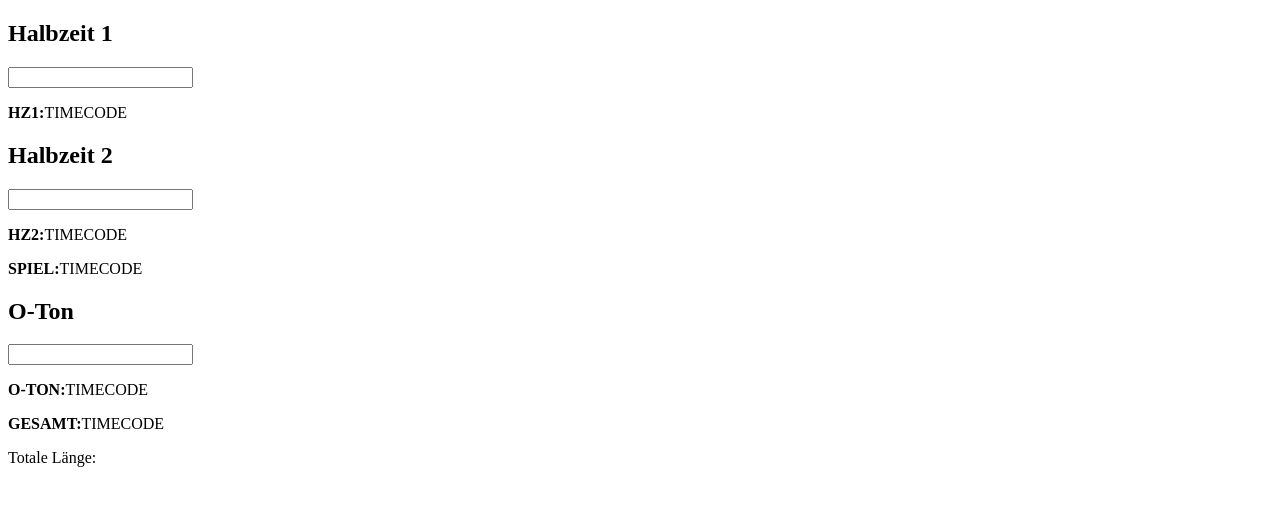
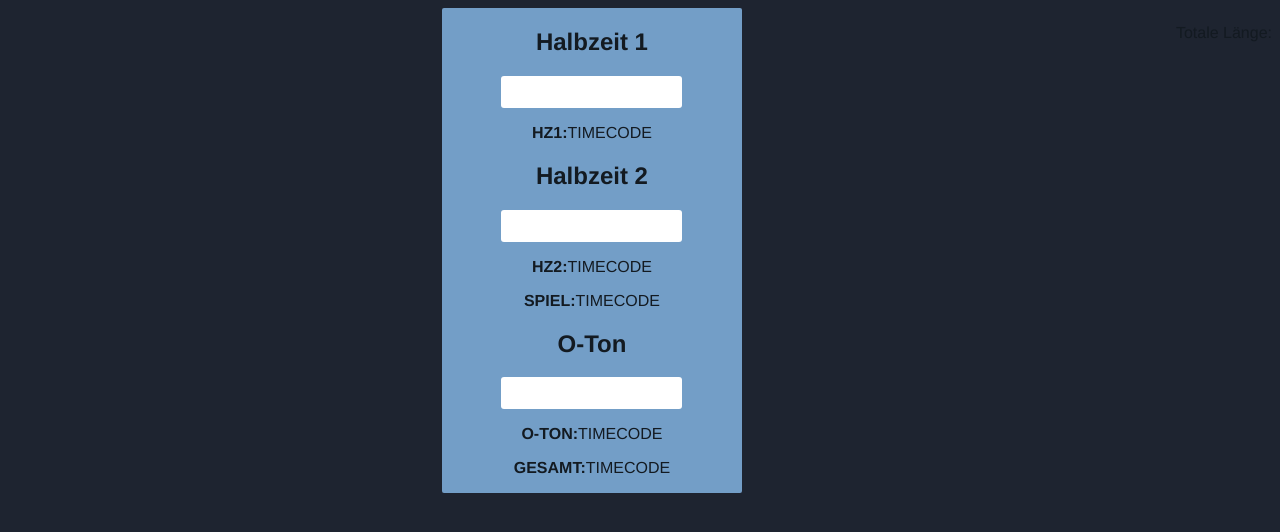
Before and after one commit to mpagels/Timecode-Klasse, a plain HTML site: page index.html in a window 1280 px wide. Drawn offline with Linux system fonts and the light colour scheme.

Commit message:
Update index.html

```diff
--- a/index.html
+++ b/index.html
@@ -3,7 +3,7 @@
 <head>
   <meta charset="UTF-8">
   <meta name="viewport" content="width=device-width, initial-scale=1.0">
-  <link rel=“stylesheet” type=“text/css” href=“stylesheets/main.css”>
+  <link rel="stylesheet" type="text/css" href="style.css">
   <title>Document</title>
 </head>
 <body>
```
